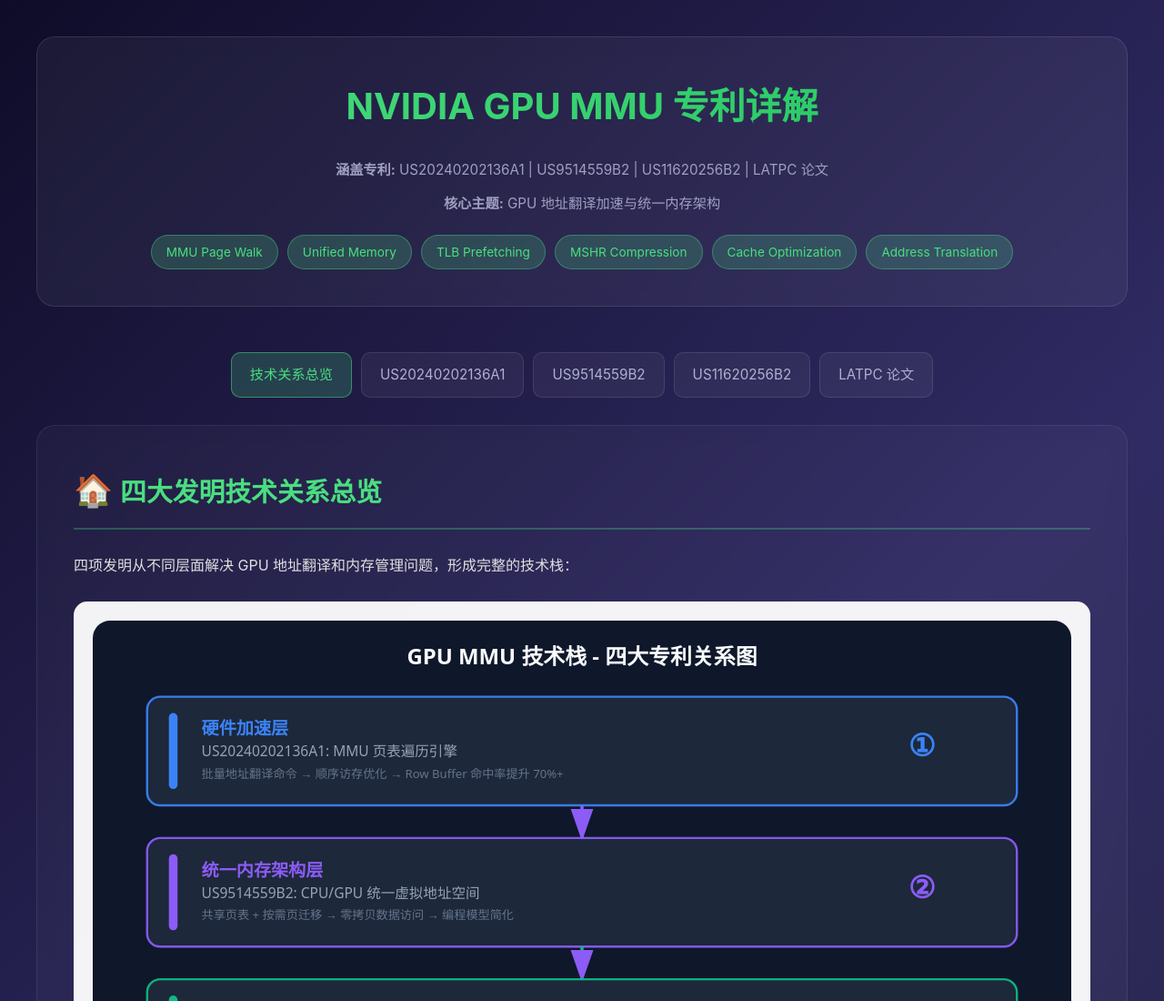
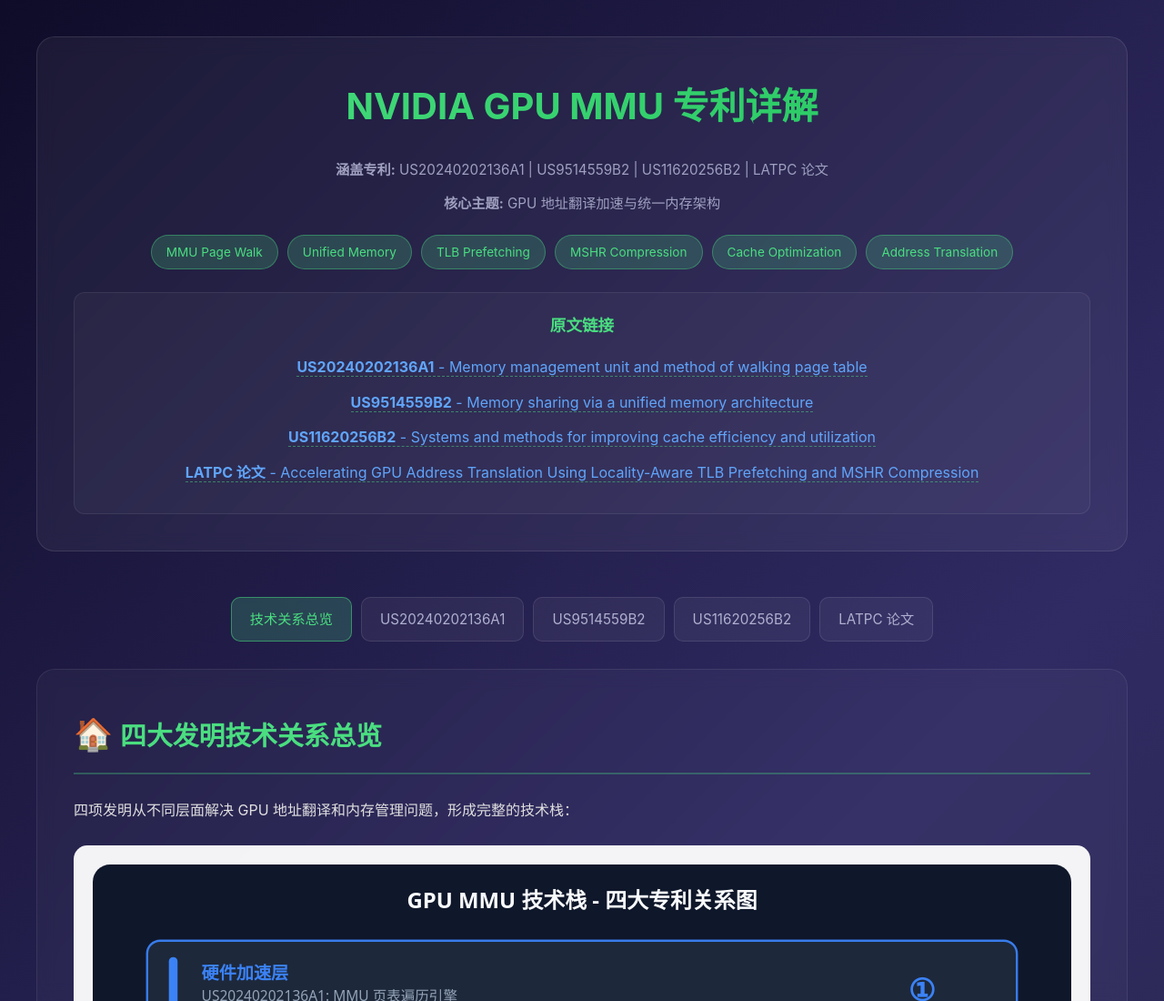
Before and after one commit to solomonhe-hgx/insight, a plain HTML site: page 2026-04-20-nvidia-gpu-mmu-patents-deepdive.html in a window 1280 px wide. Shown: the top 1100 px of the page at 91% size. Drawn offline with Linux system fonts and the light colour scheme.

Commit message:
添加专利和论文原文链接到所有深度解析网页

```diff
--- a/2026-04-20-nvidia-gpu-mmu-patents-deepdive.html
+++ b/2026-04-20-nvidia-gpu-mmu-patents-deepdive.html
@@ -178,6 +178,31 @@
                 <span class="tag">MSHR Compression</span>
                 <span class="tag">Cache Optimization</span>
                 <span class="tag">Address Translation</span>
+            </div>
+            <div class="original-links" style="margin-top: 25px; padding: 20px; background: rgba(255,255,255,0.03); border-radius: 12px; border: 1px solid rgba(255,255,255,0.08);">
+                <h3 style="font-size: 1.1em; color: #4ade80; margin-bottom: 15px;">原文链接</h3>
+                <ul style="list-style: none; padding: 0; margin: 0;">
+                    <li style="margin: 10px 0;">
+                        <a href="https://patents.google.com/patent/US20240202136A1/en" target="_blank" class="ref-link" style="color: #60a5fa; text-decoration: none;">
+                            <strong>US20240202136A1</strong> - Memory management unit and method of walking page table
+                        </a>
+                    </li>
+                    <li style="margin: 10px 0;">
+                        <a href="https://patents.google.com/patent/US9514559B2/en" target="_blank" class="ref-link" style="color: #60a5fa; text-decoration: none;">
+                            <strong>US9514559B2</strong> - Memory sharing via a unified memory architecture
+                        </a>
+                    </li>
+                    <li style="margin: 10px 0;">
+                        <a href="https://patents.google.com/patent/US11620256B2/en" target="_blank" class="ref-link" style="color: #60a5fa; text-decoration: none;">
+                            <strong>US11620256B2</strong> - Systems and methods for improving cache efficiency and utilization
+                        </a>
+                    </li>
+                    <li style="margin: 10px 0;">
+                        <a href="https://www.researchgate.net/publication/396654236_LATPC_Accelerating_GPU_Address_Translation_Using_Locality-Aware_TLB_Prefetching_and_MSHR_Compression" target="_blank" class="ref-link" style="color: #60a5fa; text-decoration: none;">
+                            <strong>LATPC 论文</strong> - Accelerating GPU Address Translation Using Locality-Aware TLB Prefetching and MSHR Compression
+                        </a>
+                    </li>
+                </ul>
             </div>
         </div>
 
```
Also changed, not shown: 2026-04-20-US11822491B2-fabric-attached-memory-deepdive.html (+10 -0 lines).
